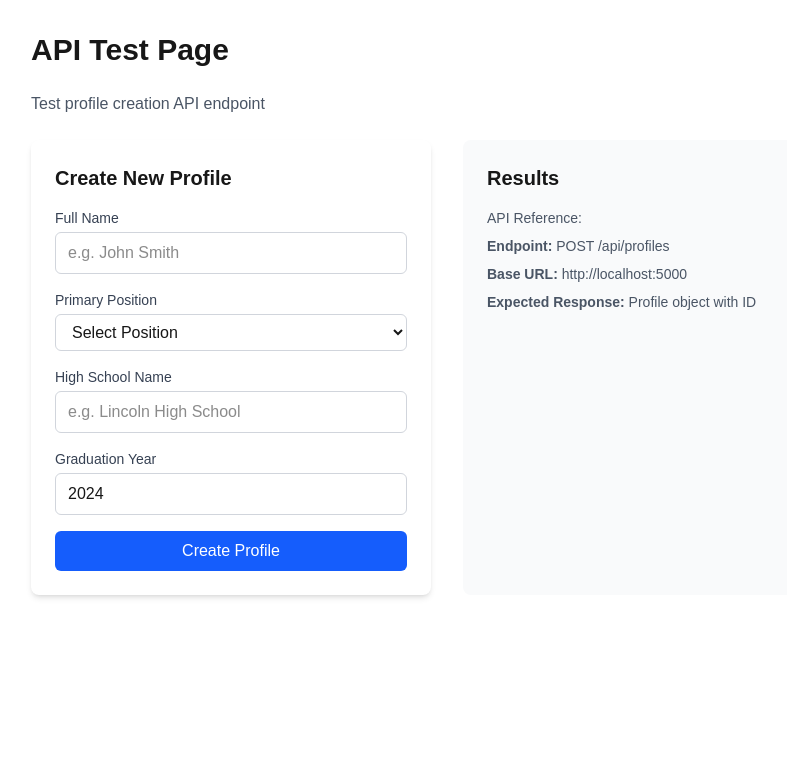
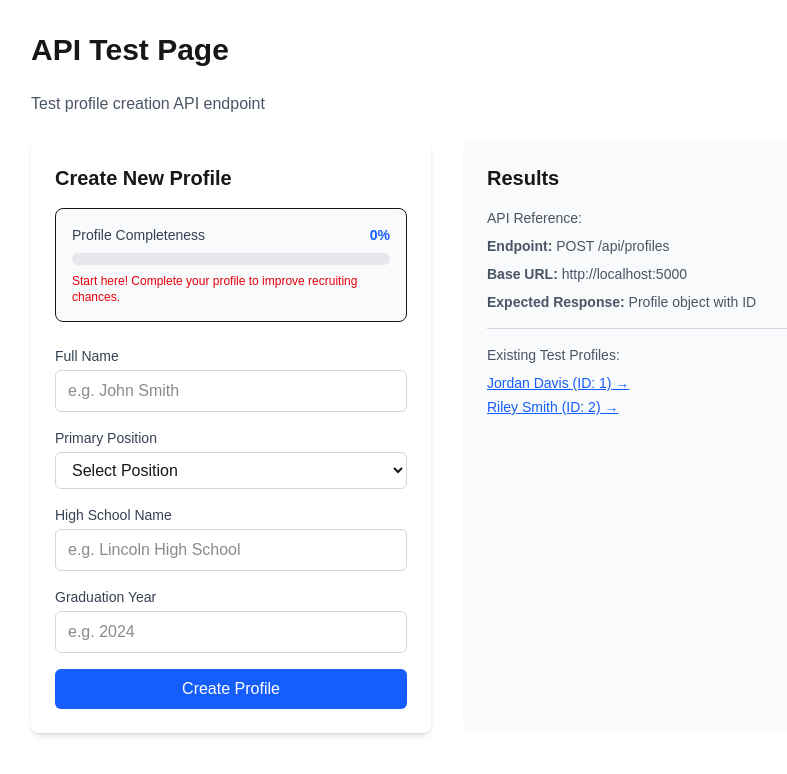
Before and after one commit to pnode40/OneShot-Active, a Next.js app in the folder apps/web/: page /api-test in a window 1280 px wide. Shown: the top 774 px of the page, without its empty margins (193-980 px from the left). Built offline with nearby package versions, Linux system fonts and the light colour scheme.

Commit message:
Feat: Add Completeness Meter to profile creation form  real-time progress bar with motivational messaging, color-coded UI, and clean TypeScript logic

```diff
--- a/apps/web/src/app/api-test/page.tsx
+++ b/apps/web/src/app/api-test/page.tsx
@@ -21,17 +21,32 @@ export default function APITestPage() {
     fullName: '',
     primaryPosition: '',
     highSchoolName: '',
-    graduationYear: 2024,
+    graduationYear: '',
   });
   const [isLoading, setIsLoading] = useState(false);
   const [result, setResult] = useState<ApiResult | null>(null);
   const [error, setError] = useState<string | null>(null);
 
+  // Calculate completeness percentage
+  const calculateCompleteness = () => {
+    const fields = [
+      formData.fullName.trim(),
+      formData.primaryPosition,
+      formData.highSchoolName.trim(),
+      formData.graduationYear ? formData.graduationYear.toString() : ''
+    ];
+
+    const filledFields = fields.filter(field => field !== '' && field !== '0').length;
+    return Math.round((filledFields / fields.length) * 100);
+  };
+
+  const completeness = calculateCompleteness();
+
   const handleChange = (e: React.ChangeEvent<HTMLInputElement | HTMLSelectElement>) => {
     const { name, value } = e.target;
     setFormData(prev => ({
       ...prev,
-      [name]: name === 'graduationYear' ? parseInt(value) : value
+      [name]: name === 'graduationYear' ? (value ? parseInt(value) : '') : value
     }));
   };
 
@@ -42,13 +57,18 @@ export default function APITestPage() {
     setResult(null);
 
     try {
-      // Using the correct API port 4000
+      // Prepare form data with proper types
+      const submitData = {
+        ...formData,
+        graduationYear: formData.graduationYear ? parseInt(formData.graduationYear.toString()) : 2024
+      };
+
       const response = await fetch('http://localhost:5000/api/profiles', {
         method: 'POST',
         headers: {
           'Content-Type': 'application/json',
         },
-        body: JSON.stringify(formData),
+        body: JSON.stringify(submitData),
       });
 
       if (!response.ok) {
@@ -73,6 +93,40 @@ export default function APITestPage() {
         {/* Form */}
         <div className="bg-white rounded-lg shadow-md p-6">
           <h2 className="text-xl font-semibold mb-4">Create New Profile</h2>
+
+          {/* Completeness Meter */}
+          <div className="mb-6 p-4 bg-gray-50 rounded-lg border">
+            <div className="flex justify-between items-center mb-2">
+              <span className="text-sm font-medium text-gray-700">Profile Completeness</span>
+              <span className="text-sm font-bold text-blue-600">{completeness}%</span>
+            </div>
+            <div className="w-full bg-gray-200 rounded-full h-3">
+              <div
+                className={`h-3 rounded-full transition-all duration-300 ease-out ${
+                  completeness < 25 ? 'bg-red-500' :
+                  completeness < 50 ? 'bg-orange-500' :
+                  completeness < 75 ? 'bg-yellow-500' :
+                  completeness < 100 ? 'bg-blue-500' :
+                  'bg-green-500'
+                }`}
+                style={{ width: `${completeness}%` }}
+              ></div>
+            </div>
+            <p className="text-xs text-gray-500 mt-2">
+              {completeness === 100 ? (
+                <span className="text-green-600 font-medium">✅ Profile complete! Ready to submit.</span>
+              ) : completeness >= 75 ? (
+                <span className="text-blue-600">Almost there! Just a few more fields.</span>
+              ) : completeness >= 50 ? (
+                <span className="text-yellow-600">Good progress! Keep filling out your profile.</span>
+              ) : completeness >= 25 ? (
+                <span className="text-orange-600">Getting started! Fill out more details to increase visibility.</span>
+              ) : (
+                <span className="text-red-600">Start here! Complete your profile to improve recruiting chances.</span>
+              )}
+            </p>
+          </div>
+
           <form onSubmit={handleSubmit} className="space-y-4">
             <div>
               <label className="block text-sm font-medium text-gray-700 mb-1">
@@ -142,6 +196,7 @@ export default function APITestPage() {
                 required
                 min="2020"
                 max="2030"
+                placeholder="e.g. 2024"
                 className="w-full px-3 py-2 border border-gray-300 rounded-md focus:outline-none focus:ring-2 focus:ring-blue-500"
               />
             </div>
@@ -169,17 +224,66 @@ export default function APITestPage() {
           {result && (
             <div className="bg-green-100 border border-green-400 text-green-700 px-4 py-3 rounded mb-4">
               <strong>Success!</strong> Profile created successfully.
-              <pre className="mt-2 text-sm overflow-auto">
-                {JSON.stringify(result, null, 2)}
-              </pre>
+              <div className="mt-3 space-y-2">
+                <div className="flex items-center justify-between bg-white bg-opacity-50 rounded p-2">
+                  <span className="font-medium">Profile ID: {result.profile.id}</span>
+                  <a
+                    href={`/athlete/${result.profile.id}`}
+                    target="_blank"
+                    rel="noopener noreferrer"
+                    className="bg-blue-600 text-white px-3 py-1 rounded text-sm hover:bg-blue-700 transition"
+                  >
+                    View Profile →
+                  </a>
+                </div>
+                <div className="flex items-center justify-between bg-white bg-opacity-50 rounded p-2">
+                  <span className="font-medium">Slug: {result.profile.slug}</span>
+                  <a
+                    href={`/athlete/${result.profile.slug}`}
+                    target="_blank"
+                    rel="noopener noreferrer"
+                    className="bg-green-600 text-white px-3 py-1 rounded text-sm hover:bg-green-700 transition"
+                  >
+                    View by Slug →
+                  </a>
+                </div>
+              </div>
+              <details className="mt-3">
+                <summary className="cursor-pointer text-sm font-medium">Show JSON Response</summary>
+                <pre className="mt-2 text-xs overflow-auto bg-white bg-opacity-50 p-2 rounded">
+                  {JSON.stringify(result, null, 2)}
+                </pre>
+              </details>
             </div>
           )}
 
           <div className="text-sm text-gray-600 space-y-2">
             <h3 className="font-medium">API Reference:</h3>
             <p><strong>Endpoint:</strong> POST /api/profiles</p>
-                          <p><strong>Base URL:</strong> http://localhost:5000</p>
+            <p><strong>Base URL:</strong> http://localhost:5000</p>
             <p><strong>Expected Response:</strong> Profile object with ID</p>
+
+            <div className="mt-4 pt-4 border-t border-gray-300">
+              <h3 className="font-medium mb-2">Existing Test Profiles:</h3>
+              <div className="space-y-1">
+                <a
+                  href="/athlete/1"
+                  target="_blank"
+                  rel="noopener noreferrer"
+                  className="block text-blue-600 hover:text-blue-800 underline"
+                >
+                  Jordan Davis (ID: 1) →
+                </a>
+                <a
+                  href="/athlete/2"
+                  target="_blank"
+                  rel="noopener noreferrer"
+                  className="block text-blue-600 hover:text-blue-800 underline"
+                >
+                  Riley Smith (ID: 2) →
+                </a>
+              </div>
+            </div>
           </div>
         </div>
       </div>
```
